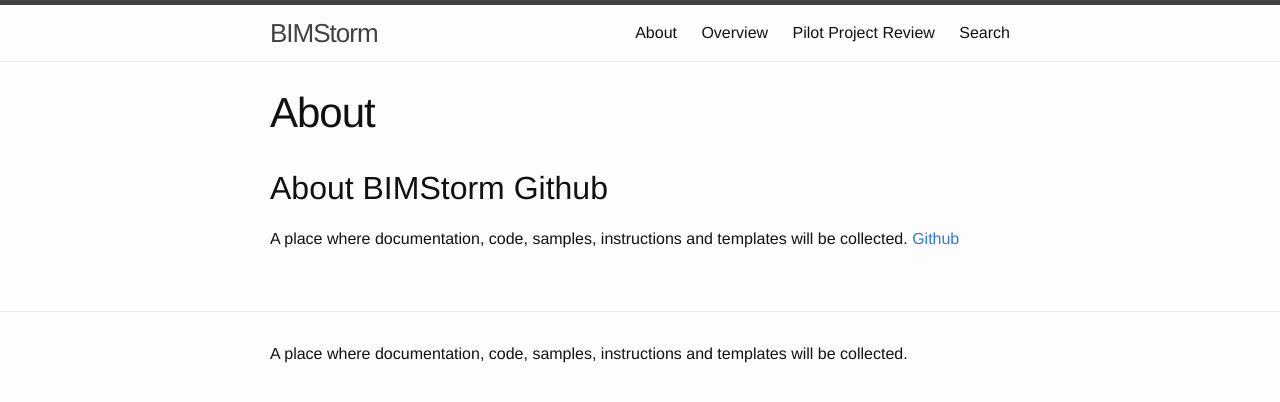
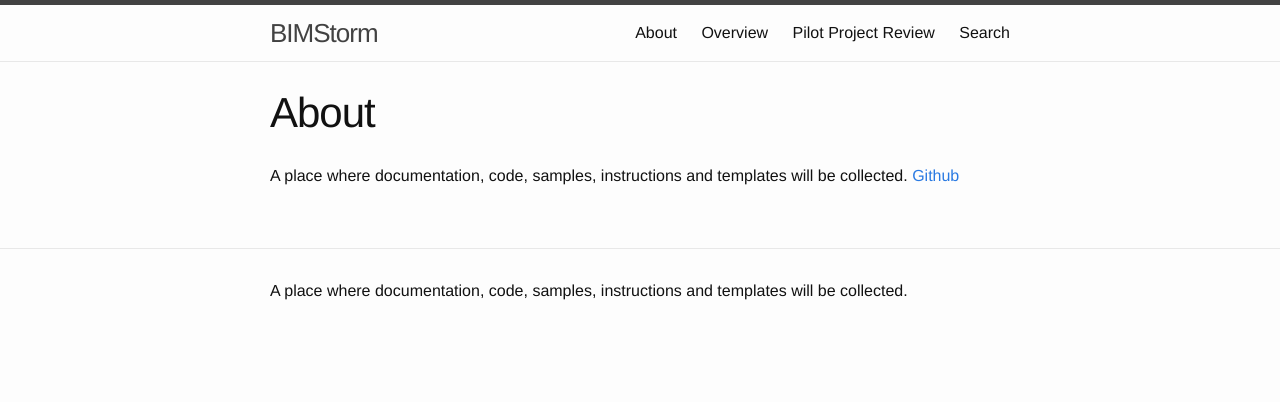
Before and after one commit to buildingSMARTalliance/BIMStorm, a Jekyll site: the page built from _pages/01_abouit.md, in a window 1280 px wide. Shown: the top 402 px of the page. Built offline with Jekyll 4.4.1, drawn with Linux system fonts in a browser that asks for light colours.

Commit message:
remove redundant title

```diff
--- a/_pages/01_abouit.md
+++ b/_pages/01_abouit.md
@@ -5,6 +5,5 @@
 
 ---
 
-## About BIMStorm Github
 
 A place where documentation, code, samples, instructions and templates will be collected. [Github](https://github.com/thomas-dalbert/BIM)
```
